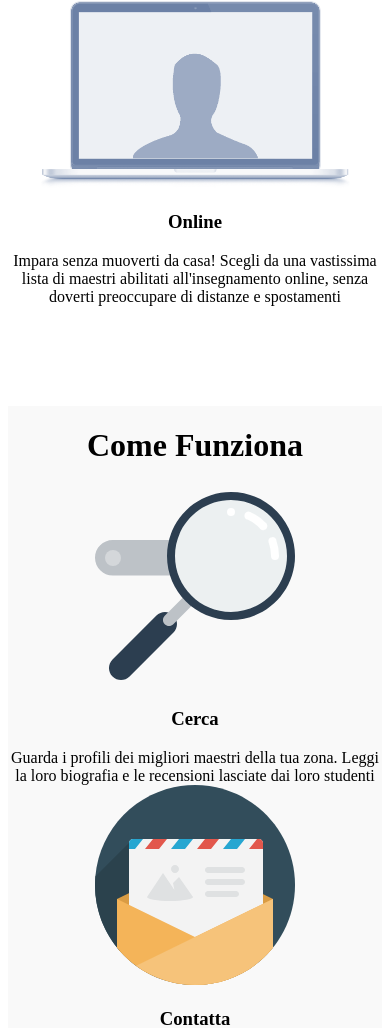
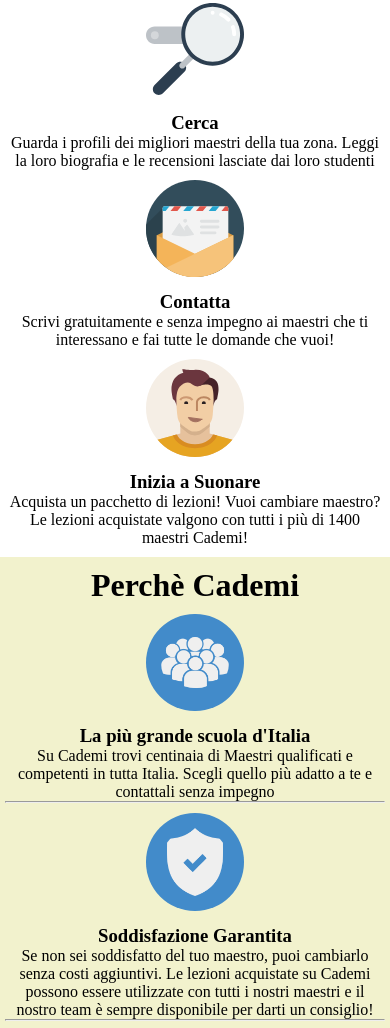
Before and after one commit to AleMancio89/html-css-resp-wannabe-12bool, a plain HTML site: page index.html in a window 390 px wide. Shown: the part 483-1511 px from the top of the page. Drawn offline with Linux system fonts and the light colour scheme.

Commit message:
Mobile -phone- mode added

```diff
--- a/css/style.css
+++ b/css/style.css
@@ -1,3 +1,9 @@
+*{
+  margin: 0;
+  padding: 0;
+  box-sizing: border-box;
+}
+
 /* BLOCCO LEZIONI */
 
 #lezioni .col-lg-12 img {
@@ -44,3 +50,31 @@
 img {
   height: 200px;
 }
+
+
+@media screen and (max-width: 768px) {
+  img{
+    height: 25vw;
+    margin: 10px 0;
+  }
+
+  #lezioni, #why{
+    background-color: #f2f2cd;
+    margin: 0;
+    padding: 10px 5px;
+  }
+
+  #steps{
+    background-color: white;
+    margin: 0;
+    padding: 10px 5px;
+  }
+  #why .col-lg-12 img {
+    padding: 15px;
+  }
+
+}
+
+@media screen and (min-width: 769px) and (max-width: 991px){
+
+}
--- a/index.html
+++ b/index.html
@@ -12,12 +12,12 @@
     <div id="lezioni" class="container">
         <div class="col-lg-12">
           <h1>Lezioni dove vuoi tu</h1>
-          <div class="col-lg-6">
+          <div class="col-lg-6 col-md-6 col-xs-12">
             <img src="img/icon/maps.png" alt="">
             <h3>A casa tua</h3>
             Scegli il tuo maestro preferito e prenota la prima lezione a casa tua, a casa del maestro o nel suo studio
           </div>
-          <div class="col-lg-6">
+          <div class="col-lg-6 col-md-6 col-xs-12">
             <img src="img/icon/screen.png" alt="">
             <h3>Online</h3>
             Impara senza muoverti da casa! Scegli da una vastissima lista di maestri abilitati all'insegnamento online, senza doverti preoccupare di distanze e spostamenti
@@ -29,17 +29,17 @@
       <div  class="container grey">
         <div class="col-lg-12">
           <h1>Come Funziona</h1>
-          <div class="col-lg-4">
+          <div class="col-lg-4 col-md-6 col-xs-12">
             <img src="img/search.svg" alt="">
             <h3>Cerca</h3>
             Guarda i profili dei migliori maestri della tua zona. Leggi la loro biografia e le recensioni lasciate dai loro studenti
           </div>
-          <div class="col-lg-4">
+          <div class="col-lg-4 col-md-6 col-xs-12">
             <img src="img/letter.svg" alt="">
             <h3>Contatta</h3>
             Scrivi gratuitamente e senza impegno ai maestri che ti interessano e fai tutte le domande che vuoi!
           </div>
-          <div class="col-lg-4">
+          <div class="col-lg-4 col-md-12 col-xs-12">
             <img src="img/male.svg" alt="">
             <h3>Inizia a Suonare</h3>
             Acquista un pacchetto di lezioni! Vuoi cambiare maestro? Le lezioni acquistate valgono con tutti i più di 1400 maestri Cademi!
@@ -52,19 +52,19 @@
       <div class="container grey">
         <div class="col-lg-12">
           <h1>Perchè Cademi</h1>
-          <div class="col-lg-12">
+          <div class="col-lg-12 col-md-12 col-xs-12">
             <img src="img/icon/profile.png" alt="">
             <h3>La più grande scuola d'Italia</h3>
             Su Cademi trovi centinaia di Maestri qualificati e competenti in tutta Italia. Scegli quello più adatto a te e contattali senza impegno
             <hr>
           </div>
-          <div class="col-lg-12">
+          <div class="col-lg-12 col-md-12 col-xs-12">
             <img src="img/icon/secure.png" alt="">
             <h3>Soddisfazione Garantita</h3>
             Se non sei soddisfatto del tuo maestro, puoi cambiarlo senza costi aggiuntivi. Le lezioni acquistate su Cademi possono essere utilizzate con tutti i nostri maestri e il nostro team è sempre disponibile per darti un consiglio!
             <hr>
           </div>
-          <div class="col-lg-12">
+          <div class="col-lg-12 col-md-12 col-xs-12">
             <img src="img/icon/flex.png" alt="">
             <h3>Flessibile e Conveniente</h3>
             Cademi non ha alcun costo d’iscrizione a differenza delle scuole di musica tradizionali. Inoltre, sei tu a scegliere dove fare lezione e gli orari delle tue lezioni.
```
